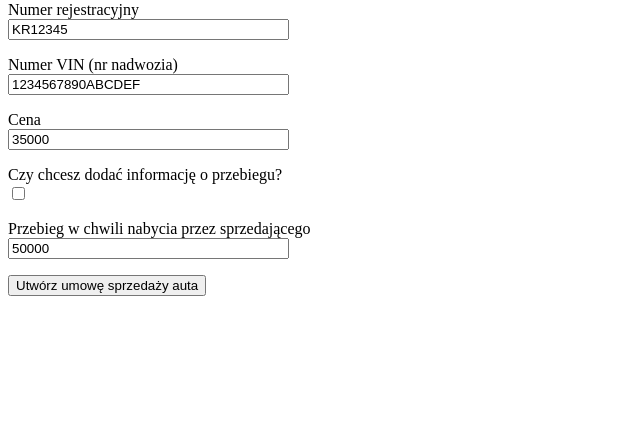
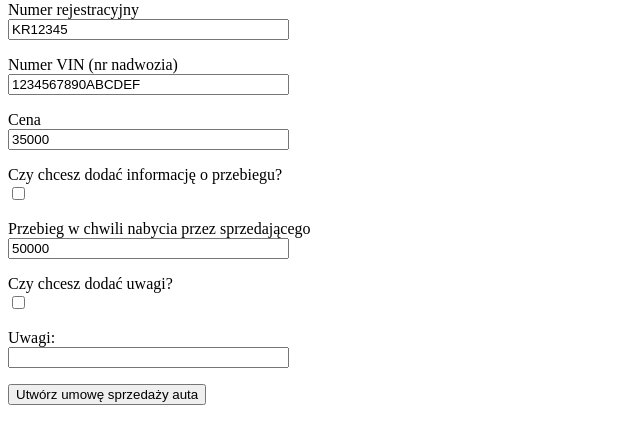
Before and after one commit to cyber-Olga-2077/czas_na_umowe, a Flask app: page /auto in a window 1280 px wide. Shown: the part 1160-1581 px from the top of the page, without its empty margins (0-640 px from the left). Before the commit the page ends 1456 px from the top, so only its background shows below. Run offline with Flask 3, Linux system fonts and the light colour scheme.

Commit message:
dodanie_uwag_auto

```diff
--- a/app/forms.py
+++ b/app/forms.py
@@ -50,4 +50,6 @@ class UmowaAuto(FlaskForm):
     cena = StringField('Cena', validators=[DataRequired()])
     czy_przebieg = BooleanField('Czy chcesz dodać informację o przebiegu?')
     przebieg = StringField('Przebieg w chwili nabycia przez sprzedającego')
+    czy_uwagi = BooleanField('Czy chcesz dodać uwagi?')
+    uwagi = StringField('Uwagi: ')
     submit = SubmitField('Utwórz umowę sprzedaży auta')
--- a/app/templates/umowa_auto.html
+++ b/app/templates/umowa_auto.html
@@ -196,6 +196,22 @@
             {% endfor %}
         </p>
 
+        <p>
+            {{ form.czy_uwagi.label }}<br>
+            {{ form.czy_uwagi() }}<br>
+            {% for error in form.czy_uwagi.errors %}
+                <span style="color: red;">[{{ error }}]</span>
+            {% endfor %}
+        </p>
+
+        <p>
+            {{ form.uwagi.label }}<br>
+            {{ form.uwagi(size=32) }}<br>
+            {% for error in form.uwagi.errors %}
+                <span style="color: red;">[{{ error }}]</span>
+            {% endfor %}
+        </p>
+
         <p>{{ form.submit() }}</p>
     </form>
 {% endblock %}
```
Also changed, not shown: 1 other file.
